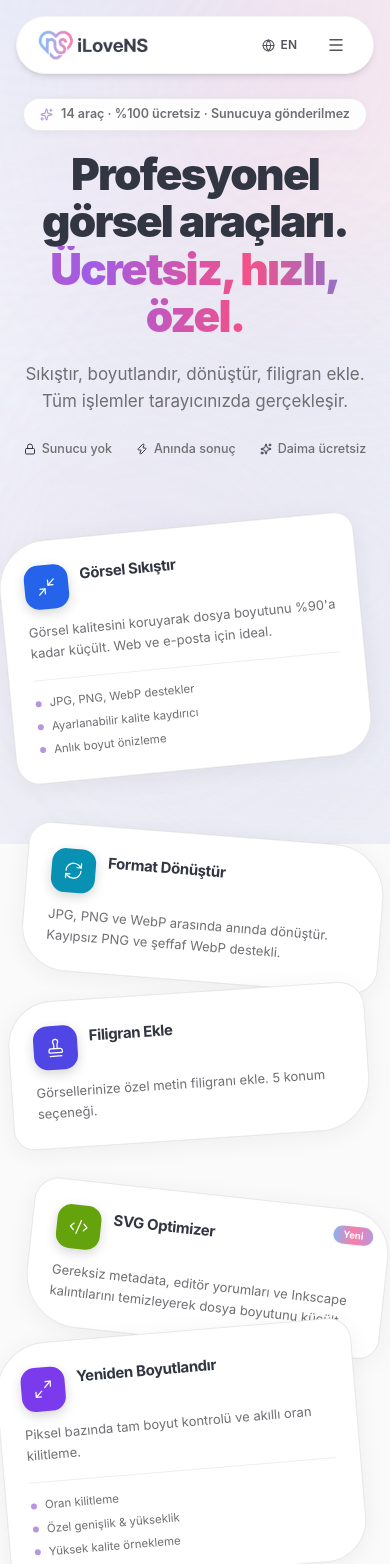
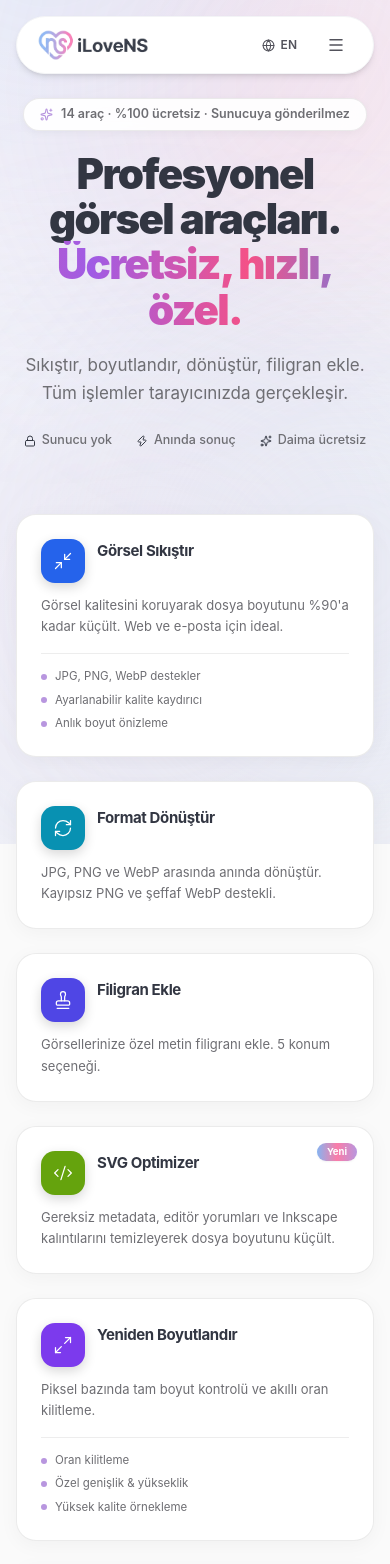
Before and after one commit to enesakssuu/ilovens, a React (Vite) app: page / in a window 390 px wide. Shown: the top 1564 px of the page. Built offline with nearby package versions, Linux system fonts and the light colour scheme.

Commit message:
fix_fullwidth_canvas_and_mobile_layout

```diff
--- a/src/pages/Home.tsx
+++ b/src/pages/Home.tsx
@@ -1,4 +1,4 @@
-import { useState } from 'react';
+import { useState, useEffect } from 'react';
 import { Link } from 'react-router-dom';
 import { useTranslation } from 'react-i18next';
 import { motion } from 'framer-motion';
@@ -161,22 +161,22 @@ const useTools = (isEnglish: boolean): ToolItem[] => [
   },
 ];
 
-// Distinct, highly organic shapes & playful scatter angles / offsets
+// Desktop organic shapes & scatter props (kept strictly inside canvas margins)
 const organicScatterProps = [
-  { borderRadius: '3rem 1.2rem 2.4rem 1.5rem', baseRotate: -5.5, offsetY: -12, offsetX: -10 },
-  { borderRadius: '1.4rem 3.2rem 1.6rem 2.8rem', baseRotate: 4.5, offsetY: 24, offsetX: 8 },
-  { borderRadius: '2.8rem 1.6rem 3.2rem 1.3rem', baseRotate: -3.8, offsetY: 6, offsetX: -6 },
-  { borderRadius: '1.5rem 2.8rem 1.3rem 3.4rem', baseRotate: 6.2, offsetY: 32, offsetX: 12 },
-  { borderRadius: '3.2rem 1.4rem 2.6rem 1.8rem', baseRotate: -4.8, offsetY: -8, offsetX: -14 },
-  { borderRadius: '1.6rem 3.0rem 1.8rem 2.6rem', baseRotate: 3.8, offsetY: 18, offsetX: 6 },
-  { borderRadius: '2.9rem 1.8rem 3.4rem 1.4rem', baseRotate: -6.0, offsetY: 2, offsetX: -8 },
-  { borderRadius: '1.8rem 2.9rem 1.4rem 3.2rem', baseRotate: 5.2, offsetY: 28, offsetX: 10 },
-  { borderRadius: '3.4rem 1.5rem 2.8rem 1.6rem', baseRotate: -4.2, offsetY: 12, offsetX: -12 },
-  { borderRadius: '1.5rem 3.3rem 1.8rem 2.9rem', baseRotate: 5.8, offsetY: 36, offsetX: 14 },
-  { borderRadius: '2.7rem 1.8rem 3.1rem 1.3rem', baseRotate: -4.5, offsetY: 4, offsetX: -6 },
-  { borderRadius: '1.8rem 3.1rem 1.4rem 3.0rem', baseRotate: 3.5, offsetY: 22, offsetX: 8 },
-  { borderRadius: '3.1rem 1.4rem 2.7rem 1.9rem', baseRotate: -3.8, offsetY: 8, offsetX: -10 },
-  { borderRadius: '1.6rem 3.4rem 1.9rem 2.8rem', baseRotate: 6.0, offsetY: 30, offsetX: 12 },
+  { borderRadius: '2.4rem 1.2rem 2.2rem 1.4rem', baseRotate: -4.0, offsetY: 0, offsetX: 0 },
+  { borderRadius: '1.4rem 2.8rem 1.5rem 2.4rem', baseRotate: 3.5, offsetY: 16, offsetX: 0 },
+  { borderRadius: '2.5rem 1.4rem 2.4rem 1.3rem', baseRotate: -3.0, offsetY: 4, offsetX: 0 },
+  { borderRadius: '1.4rem 2.6rem 1.3rem 2.8rem', baseRotate: 4.5, offsetY: 24, offsetX: 0 },
+  { borderRadius: '2.8rem 1.3rem 2.4rem 1.5rem', baseRotate: -3.8, offsetY: -4, offsetX: 0 },
+  { borderRadius: '1.5rem 2.6rem 1.6rem 2.4rem', baseRotate: 3.0, offsetY: 14, offsetX: 0 },
+  { borderRadius: '2.6rem 1.5rem 2.8rem 1.3rem', baseRotate: -4.5, offsetY: 2, offsetX: 0 },
+  { borderRadius: '1.5rem 2.6rem 1.3rem 2.8rem', baseRotate: 4.0, offsetY: 20, offsetX: 0 },
+  { borderRadius: '2.8rem 1.4rem 2.5rem 1.5rem', baseRotate: -3.5, offsetY: 8, offsetX: 0 },
+  { borderRadius: '1.4rem 2.8rem 1.5rem 2.6rem', baseRotate: 4.2, offsetY: 26, offsetX: 0 },
+  { borderRadius: '2.5rem 1.5rem 2.6rem 1.3rem', baseRotate: -3.2, offsetY: 4, offsetX: 0 },
+  { borderRadius: '1.5rem 2.7rem 1.3rem 2.5rem', baseRotate: 3.0, offsetY: 18, offsetX: 0 },
+  { borderRadius: '2.6rem 1.3rem 2.5rem 1.5rem', baseRotate: -3.0, offsetY: 6, offsetX: 0 },
+  { borderRadius: '1.4rem 2.8rem 1.6rem 2.5rem', baseRotate: 4.5, offsetY: 22, offsetX: 0 },
 ];
 
 export default function Home() {
@@ -185,14 +185,23 @@ export default function Home() {
   const basePath = isEnglish ? '/en' : '';
   const tools = useTools(isEnglish);
 
-  // Track hovered card for massive physical repulsion physics
   const [hoveredIdx, setHoveredIdx] = useState<number | null>(null);
+  const [isMobile, setIsMobile] = useState(false);
+
+  useEffect(() => {
+    const checkMobile = () => {
+      setIsMobile(window.innerWidth < 640);
+    };
+    checkMobile();
+    window.addEventListener('resize', checkMobile);
+    return () => window.removeEventListener('resize', checkMobile);
+  }, []);
 
   return (
-    <div className="max-w-[1450px] mx-auto px-4 sm:px-6 lg:px-8 pt-10 pb-36 overflow-hidden">
+    <div className="w-full max-w-[1520px] mx-auto px-4 sm:px-8 lg:px-12 pt-10 pb-36">
 
       {/* ── HERO HEADER ────────────────────────────────────── */}
-      <div className="text-center mb-20 max-w-3xl mx-auto">
+      <div className="text-center mb-16 max-w-3xl mx-auto">
         <motion.div
           initial={{ opacity: 0, y: -8 }}
           animate={{ opacity: 1, y: 0 }}
@@ -213,7 +222,7 @@ export default function Home() {
           initial={{ opacity: 0, y: 20 }}
           animate={{ opacity: 1, y: 0 }}
           transition={{ duration: 0.55, delay: 0.06 }}
-          className="text-[44px] sm:text-[64px] font-black tracking-[-0.04em] leading-[1.08] text-brand-text mb-4"
+          className="text-[42px] sm:text-[64px] font-black tracking-[-0.04em] leading-[1.08] text-brand-text mb-4"
         >
           {isEnglish ? (
             <>
@@ -262,29 +271,30 @@ export default function Home() {
         </motion.div>
       </div>
 
-      {/* ── SCATTER CANVAS GRID WITH DRAMATIC SURROUNDING REPULSION PHYSICS ──────────────── */}
-      <div className="grid grid-cols-1 sm:grid-cols-2 md:grid-cols-3 lg:grid-cols-4 gap-7 sm:gap-10 items-start">
+      {/* ── CANVAS GRID (FULL WIDTH, CLEAN MOBILE SINGLE-COLUMN, DESKTOP SURROUNDING REPULSION) ──────────────── */}
+      <div className="grid grid-cols-1 sm:grid-cols-2 md:grid-cols-3 lg:grid-cols-4 gap-6 sm:gap-8 items-start">
         {tools.map((tool, i) => {
           const scatProps = organicScatterProps[i % organicScatterProps.length];
 
-          // Base initial position including organic offsets
+          // MOBILE LAYOUT: Clean, aligned, 0 rotation, 0 displacement!
+          // DESKTOP LAYOUT: Organic scatter angles & dynamic repulsion push!
           let scale = 1;
-          let rotate = scatProps.baseRotate;
-          let x = scatProps.offsetX;
-          let y = scatProps.offsetY;
+          let rotate = isMobile ? 0 : scatProps.baseRotate;
+          let x = 0;
+          let y = isMobile ? 0 : scatProps.offsetY;
           let zIndex = 1;
           let opacity = 1;
+          const borderRadius = isMobile ? '1.25rem' : scatProps.borderRadius;
 
+          if (!isMobile) {
             if (hoveredIdx === i) {
-            // Hovered Card grows big, stands straight and floats high on top
-            scale = 1.25;
+              scale = 1.18;
               rotate = 0;
               x = 0;
               y = 0;
               zIndex = 100;
               opacity = 1;
             } else if (hoveredIdx !== null) {
-            // Compute surrounding displacement vector dynamically
               const cols = 4;
               const hCol = hoveredIdx % cols;
               const hRow = Math.floor(hoveredIdx / cols);
@@ -295,21 +305,28 @@ export default function Home() {
               const dy = iRow - hRow;
               const dist = Math.hypot(dx, dy);
 
-            // MASSIVE 75px repulsion push for surrounding cards!
-            const pushMag = Math.min(85, 75 / Math.max(1, dist));
-            const pushX = dx !== 0 ? Math.sign(dx) * pushMag : (i % 2 === 0 ? -35 : 35);
-            const pushY = dy !== 0 ? Math.sign(dy) * pushMag : (i % 3 === 0 ? -30 : 30);
+              // 60px Repulsion Push on desktop
+              const pushMag = Math.min(70, 60 / Math.max(1, dist));
+              const pushX = dx !== 0 ? Math.sign(dx) * pushMag : (i % 2 === 0 ? -24 : 24);
+              const pushY = dy !== 0 ? Math.sign(dy) * pushMag : (i % 3 === 0 ? -20 : 20);
 
-            x = scatProps.offsetX + pushX;
+              x = pushX;
               y = scatProps.offsetY + pushY;
-            scale = dist <= 2 ? 0.90 : 0.95;
-            opacity = dist <= 2 ? 0.70 : 0.85;
+              scale = dist <= 2 ? 0.92 : 0.96;
+              opacity = dist <= 2 ? 0.75 : 0.88;
+            }
+          } else {
+            // Mobile hover subtle scale
+            if (hoveredIdx === i) {
+              scale = 1.02;
+              zIndex = 10;
+            }
           }
 
           return (
             <motion.div
               key={tool.id}
-              initial={{ opacity: 0, y: 35 }}
+              initial={{ opacity: 0, y: 24 }}
               animate={{
                 scale,
                 rotate,
@@ -320,9 +337,9 @@ export default function Home() {
               }}
               transition={{
                 type: 'spring',
-                stiffness: 260,
-                damping: 20,
-                mass: 0.75,
+                stiffness: 250,
+                damping: 22,
+                mass: 0.8,
               }}
               onMouseEnter={() => setHoveredIdx(i)}
               onMouseLeave={() => setHoveredIdx(null)}
@@ -332,13 +349,13 @@ export default function Home() {
                 <div
                   className="p-6 relative transition-colors duration-200"
                   style={{
-                    borderRadius: scatProps.borderRadius,
+                    borderRadius,
                     backgroundColor: '#ffffff',
-                    border: hoveredIdx === i ? '1.5px solid rgba(184, 150, 223, 0.7)' : '1px solid rgba(0, 0, 0, 0.09)',
+                    border: hoveredIdx === i ? '1.5px solid rgba(184, 150, 223, 0.65)' : '1px solid rgba(0, 0, 0, 0.08)',
                     boxShadow:
                       hoveredIdx === i
-                        ? '0 35px 90px -15px rgba(50, 54, 66, 0.28), 0 15px 40px -8px rgba(184, 150, 223, 0.4)'
-                        : '0 4px 24px rgba(0, 0, 0, 0.05)',
+                        ? '0 30px 80px -15px rgba(50, 54, 66, 0.25), 0 15px 35px -8px rgba(184, 150, 223, 0.35)'
+                        : '0 4px 20px rgba(0, 0, 0, 0.04)',
                   }}
                 >
                   {/* Badge */}
```
Lines whose indentation alone changed are shown as unchanged.
